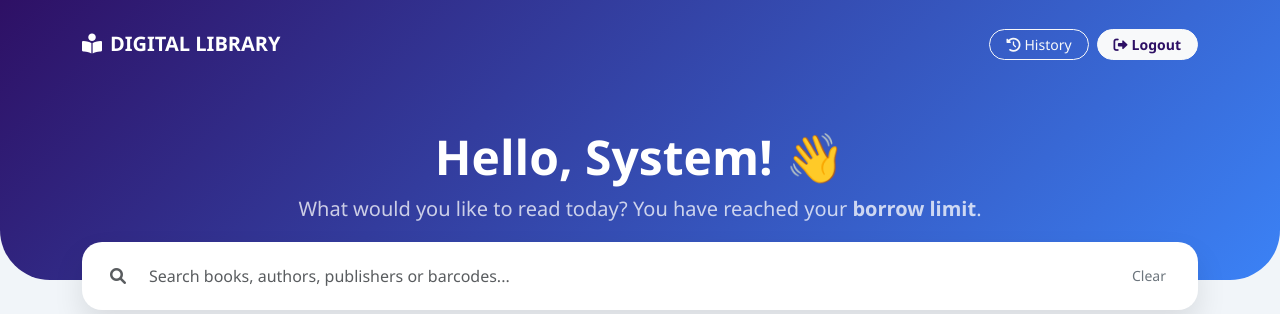
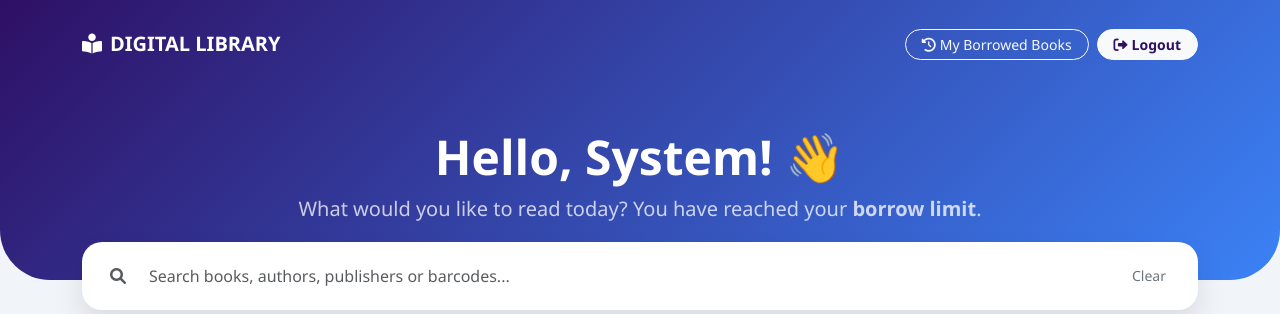
Before and after one commit to QueenJane2004/repo, a Flask app: template templates/user.html in a window 1280 px wide. Shown: the top 314 px of the page. Run offline with Flask 3, Linux system fonts and the light colour scheme; the template is opened without the code that fills it, so the values that code supplies are empty; a user stored in the database is signed in.

Commit message:
app and user

```diff
--- a/templates/user.html
+++ b/templates/user.html
@@ -109,7 +109,7 @@
             </a>
             <div class="d-flex gap-2">
                 <a href="{{ url_for('transactions') }}" class="btn btn-outline-light btn-sm rounded-pill px-3">
-                    <i class="fas fa-clock-rotate-left me-1"></i>History
+                    <i class="fas fa-clock-rotate-left me-1"></i>My Borrowed Books
                 </a>
                 <a href="{{ url_for('logout') }}" class="btn btn-light btn-sm rounded-pill px-3 fw-bold" style="color:#2e1065;">
                     <i class="fas fa-sign-out-alt me-1"></i>Logout
```
